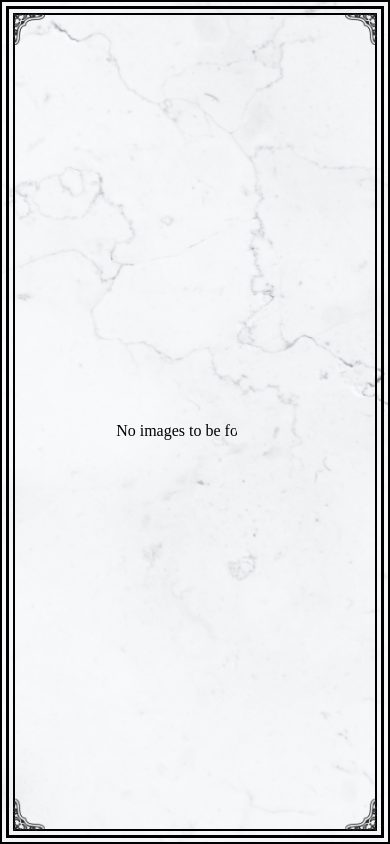
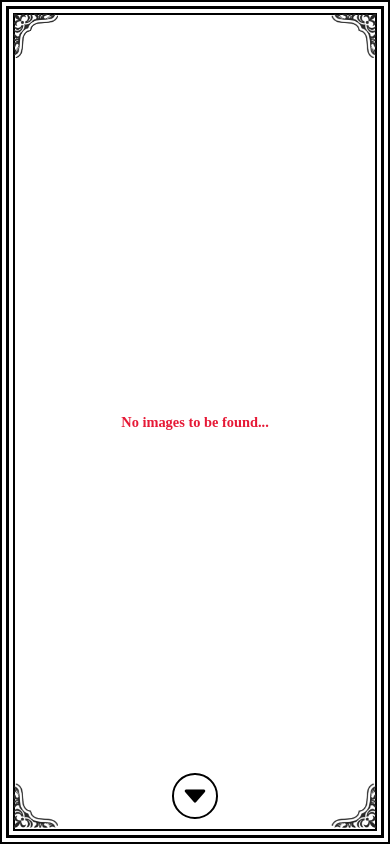
Before and after one commit to Chili718/camilleSite, a PHP site: page / in a window 390 px wide. Run offline with PHP 8.4, Linux system fonts and the light colour scheme; data that the repository does not hold is empty; some libraries are stand-ins or nearby versions; some web fonts are replaced.

Commit message:
Better version of scroll that makes actual sense
Start of buttons
Error text css

```diff
--- /dev/null
+++ b/css/buttons.css
@@ -0,0 +1,25 @@
+/**************************************************************************
+Styling for the buttons of the site
+**************************************************************************/
+
+.navigationButton{
+
+    padding: 0.3rem;
+    border-radius: 50%;
+    display: flex;
+    justify-content: center;
+    align-items: center;
+    cursor: pointer;
+    font-size: 2rem;
+    transition: 0.6s ease;
+    position: fixed;
+
+}
+
+.navigationButtonDown{
+
+    bottom: 3%;
+    border: 2px solid;
+    background: rgba(255,255,255,0.5);
+
+}
--- a/css/error.css
+++ b/css/error.css
@@ -1,3 +1,23 @@
 /**************************************************************************
 Styling for error messages on the site
 **************************************************************************/
+
+.errorTxt,
+.successTxt {
+
+    font-size: 0.9rem;
+    text-align: center;
+
+}
+
+.errorTxt {
+
+    color: #e61936;
+
+}
+
+.successTxt {
+
+    color: #42eb45;
+
+}
--- a/css/index.css
+++ b/css/index.css
@@ -2,6 +2,7 @@
 Styling for the Home Page (index.php)
 **************************************************************************/
 @import "error.css";
+@import "buttons.css";
 :root{
 
   --mask-offset: clamp(36px, 10vw, 66px);
@@ -14,13 +15,14 @@ html {
 }
 
 body {
-  background-size: cover!important;
+ /*  background-size: cover!important;
   background-repeat: no-repeat !important;
   background-position: center !important;
   background-image: url(../images/background-light.png);
-  background-attachment: fixed;
+  background-attachment: fixed; */
   margin: 0;
   -ms-overflow-style: none;
+  height: 100vh;
 }
 
 body::-webkit-scrollbar {
@@ -57,12 +59,14 @@ section::-webkit-scrollbar {
 
 .scroll-item{
 
-  block-size: calc(100vh - 64px);
-  width: calc(100vw - 64px);
-  display: grid;
+  block-size: calc(92vh - 32px);
+  width: calc(90vw - 64px);
+/*   display: grid;
   place-items: center;
-  background-color: red;
-  margin-bottom: 18px;
+  background-color: red; */
+  margin-bottom: calc(4vh + 32px);
+
+  clip-path: polygon(0 68.01px, 40px 40px, 68.01px 0, calc(100% - 68.01px) 0, calc(100% - 40px) 40px, 100% 68.01px, 100% calc(100% - 68.01px), calc(100% - 40px) calc(100% - 40px), calc(100% - 68.01px) 100%, 68.01px 100%, 40px calc(100% - 40px), 0 calc(100% - 68.01px));
 
 }
 
@@ -81,16 +85,15 @@ section::-webkit-scrollbar {
 
 } */
 
-section:last-of-type{
+section:first-of-type{
 
-  margin-bottom: calc(6vh + 42px);
+  margin-top: 4vh;
 
 }
 
 .pageContent{
 
     transition: all 1s ease 0s;
-    padding-top: 17px;
     display: flex;
     flex-direction: column;
 
@@ -99,8 +102,8 @@ section:last-of-type{
 
 .maskDiv{
 
-  -webkit-mask: radial-gradient(var(--mask-offset) at 100% calc(var(--mask-offset)/2 - 20px), #0000 98%, #000);
-    mask: radial-gradient(var(--mask-offset) at 100% calc(var(--mask-offset)/2 - 20px), #0000 98%, #000);
+  /* -webkit-mask: radial-gradient(var(--mask-offset) at 100% calc(var(--mask-offset)/2 - 20px), #0000 98%, #000);
+    mask: radial-gradient(var(--mask-offset) at 100% calc(var(--mask-offset)/2 - 20px), #0000 98%, #000); */
 
 }
 
@@ -111,7 +114,7 @@ Start of multiple borders and their corner decorations
 
 .outer-border {
 	border: 2px solid black;
-  /*height: 98%;*/
+  /* height: 98%; */
   padding: 4px;
   margin: 0 auto;
 
@@ -169,12 +172,32 @@ Start of multiple borders and their corner decorations
 /**************************************************************************
 End of border start of media queries
 **************************************************************************/
-@media (max-width: 590px) {
+@media (max-width: 768px) {
 
-  .maskDiv {
+  /* .maskDiv {
 
       -webkit-mask: radial-gradient(var(--mask-offset) at 100% calc(var(--mask-offset)/2 - 8px), #0000 98%, #000);
       mask: radial-gradient(var(--mask-offset) at 100% calc(var(--mask-offset)/2 - 8px), #0000 98%, #000);
+
+  } */
+
+  .scroll-item {
+
+    width: calc(98vw - 64px);
+    block-size: calc(86vh - 32px);
+    margin-bottom: calc(7vh + 32px);
+
+  }
+
+  section:first-of-type {
+
+    margin-top: 7vh;
+
+  }
+
+  .corner-decoration{
+
+    width: 2.8em;
 
   }
 
@@ -188,11 +211,19 @@ End of border start of media queries
 
   }
 
-  .maskDiv {
+  .corner-decoration.corner-right-bottom {
+    margin-bottom: 15px;
+  }
+
+  .corner-decoration.corner-left-bottom {
+    margin-bottom: 15px;
+  }
+
+  /* .maskDiv {
 
     -webkit-mask: radial-gradient(var(--mask-offset) at 100% calc(var(--mask-offset)/2 - 2px), #0000 98%, #000);
     mask: radial-gradient(var(--mask-offset) at 100% calc(var(--mask-offset)/2 - 2px), #0000 98%, #000);
 
-  }
+  } */
 
 }
--- a/index.php
+++ b/index.php
@@ -42,22 +42,19 @@ session_start();
         <img class="corner-decoration corner-left-top" src="images/cornerFlourish.png"></img>
         <img class="corner-decoration corner-right-top" src="images/cornerFlourish.png"></img>
 
-        <div class="maskDiv">
+        <!-- Page Content -->
+        <div class="pageContent" id="pageContent">
 
-          <!-- Page Content -->
-          <div class="pageContent" id="pageContent">
-
-            <!-- <section class="scroll-item">one</section>
+          <!-- <section class="scroll-item">one</section>
           <section class="scroll-item">two</section>
           <section class="scroll-item">three</section>
           <section class="scroll-item">four</section>
           <section class="scroll-item">five</section> -->
-            <?php require 'php/getWork.php'; ?>
-
-          </div>
-          <!-- page content -->
+          <?php require 'php/getWork.php'; ?>
 
         </div>
+        <!-- page content -->
+        <div class="navigationButton navigationButtonDown"><ion-icon name="caret-down"></ion-icon></div>
 
         <img class="corner-decoration corner-right-bottom" src="images/cornerFlourish.png"></img>
         <img class="corner-decoration corner-left-bottom" src="images/cornerFlourish.png"></img>
--- a/js/scrollPage.js
+++ b/js/scrollPage.js
@@ -13,11 +13,12 @@ var elementIndex = 0;
 var translateDistance = 0;
 //margin is not included with the height method so this must be
 //added to ensure the images are in the same position after each scroll
-var scrollItemMargin = 18;
+var scrollItemMargin = parseInt(window.getComputedStyle(items[0]).marginBottom);
 
 container.addEventListener('wheel', (event) => {
     //prevent normal scroll wheel behavior
     event.preventDefault();
+
     //will only scroll if the timeout funciton has executed or its the first scroll
     if(scrollDelay == false){
 
--- a/php/getWork.php
+++ b/php/getWork.php
@@ -9,7 +9,7 @@ File for getting the images of her work onto the homepage
 
  //could not connect to database
  if (!$con) {
-   echo "Ooops, could be an error on my side :(";
+   echo "<h2 class='errorTxt'>Ooops, could be an error on my side :(</h2>";
  }
  else
  {
@@ -29,7 +29,7 @@ File for getting the images of her work onto the homepage
 
    }else{
      //no images error message
-     echo "No images to be found...";
+     echo "<h2 class='errorTxt'>No images to be found...</h2>";
 
    }
 
```
